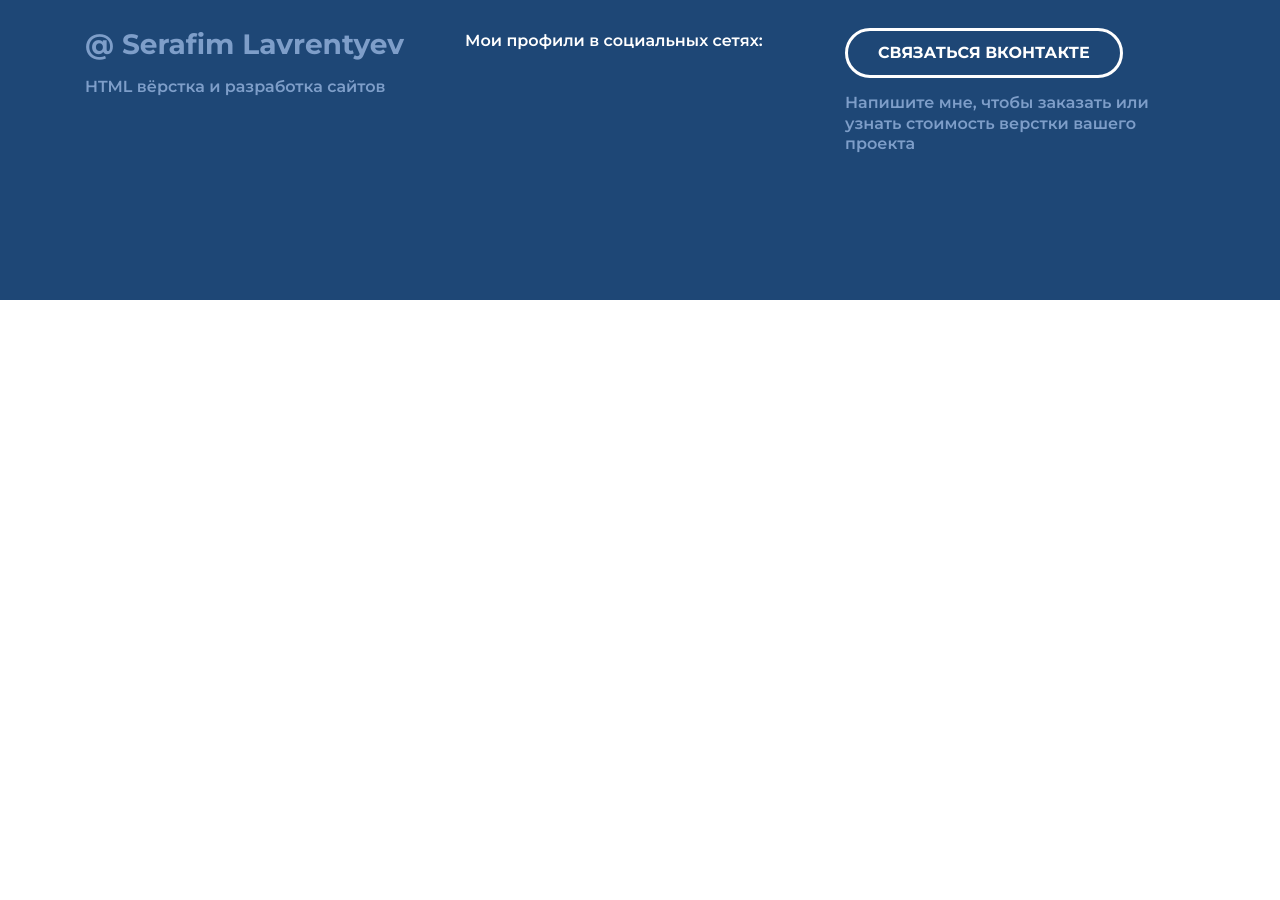
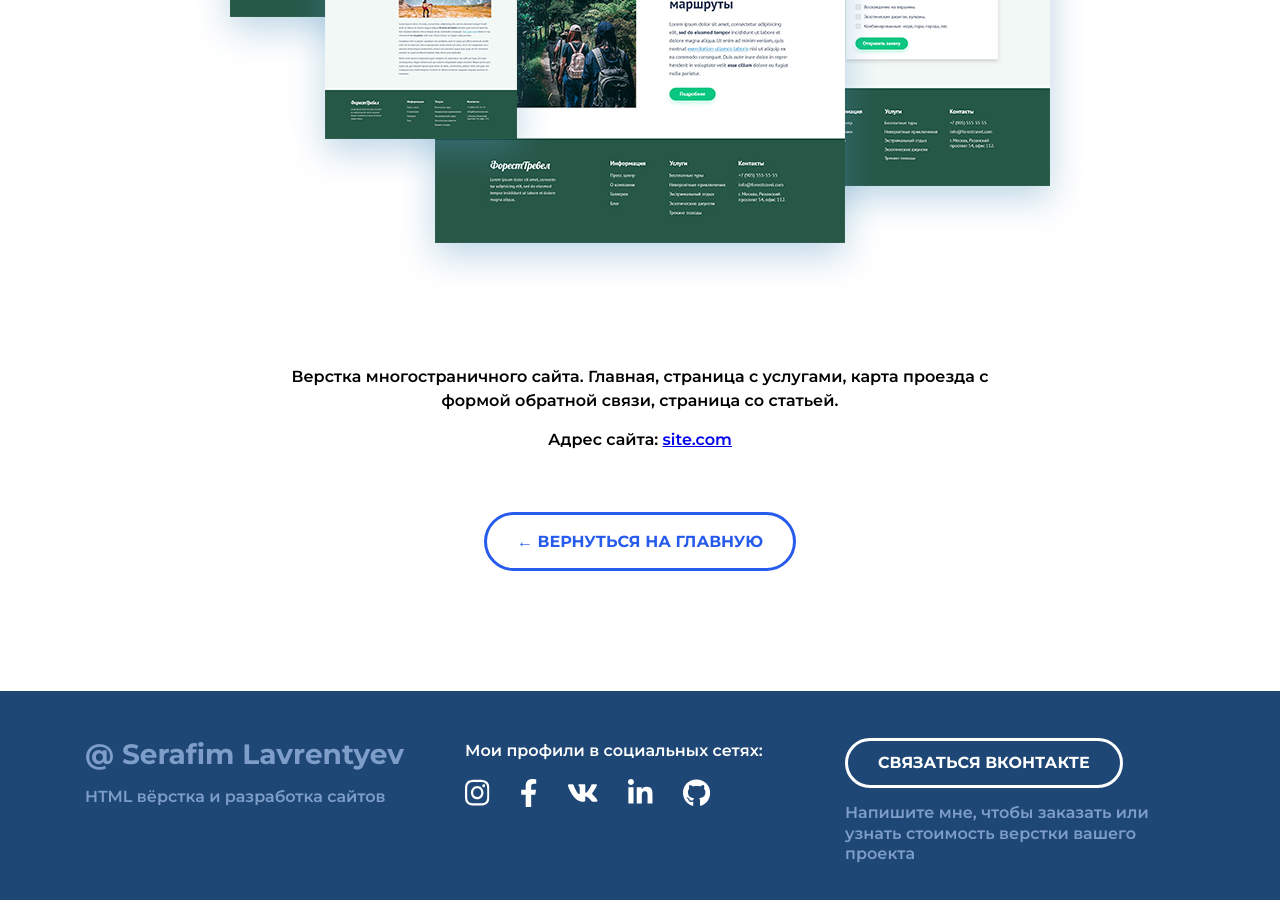
Before and after one commit to mifares007/Portfolio, a plain HTML site: page forest-travel.html in a window 1280 px wide. Shown: the part 614-1514 px from the top of the page. Before the commit the page ends 914 px from the top, so only its background shows below. Drawn offline with Linux system fonts and the light colour scheme; the site is published under a folder, as on GitHub Pages, so addresses that start at the root find nothing.

Commit message:
Add files via upload

```diff
--- a/forest-travel.html
+++ b/forest-travel.html
@@ -2,10 +2,9 @@
 <html lang="ru">
 <head>
     <meta charset="UTF-8">
-    <meta name="viewport" content="width=device-width, initial-scale=1.0">
     <title>Project "Forest travel"</title>
     <link rel="stylesheet" href="./css/main.css">
-    <link rel="stylesheet" href="/css/media.css">
+    <link rel="stylesheet" href="./css/media.css">
     <link rel="preconnect" href="https://fonts.googleapis.com">
     <link rel="preconnect" href="https://fonts.gstatic.com" crossorigin>
     <link href="https://fonts.googleapis.com/css2?family=Montserrat:ital,wght@0,600;0,700;1,400&display=swap" rel="stylesheet">
@@ -15,13 +14,13 @@
         <div class="container">
             <h1 class="project-header">Верстка сайта «Форест-тревел»</h1>
             <div class="project-img">
-                <img src="/image/project/img-forest 1.jpg" alt="«Форест-тревел»">
+                <img src="./image/project/img-forest 1.jpg" alt="«Форест-тревел»">
             </div>
             <div class="project-description">
                 <p>Верстка многостраничного сайта. Главная, страница с услугами, карта проезда с формой обратной связи, страница со статьей.</p>
                 <p>Адрес сайта: <a href="#">site.com</a></p>
             </div>
-            <a class="project-button-back" href="/index.html">← ВЕРНУТЬСЯ НА ГЛАВНУЮ</a>
+            <a class="project-button-back" href="./index.html">← ВЕРНУТЬСЯ НА ГЛАВНУЮ</a>
         </div>
     </article>
     <footer class="footer">
@@ -36,19 +35,19 @@
               <p>Мои профили в социальных сетях:</p>
               <div class="footer-icons-row">
                 <a href="#">
-                <img src="/image/icons/instagram 1.svg" alt="">
+                <img src="./image/icons/instagram 1.svg" alt="">
                 </a>
                 <a href="#">
-                <img src="/image/icons/facebook-f 1.svg" alt="">
+                <img src="./image/icons/facebook-f 1.svg" alt="">
                 </a>
                 <a href="#">
-                <img src="/image/icons/Vector.png" alt="">
+                <img src="./image/icons/Vector.png" alt="">
                 </a>
                 <a href="#">
-                <img src="/image/icons/linkedin-in-brands.svg" alt="">
+                <img src="./image/icons/linkedin-in-brands.svg" alt="">
                 </a>
                 <a href="#">
-                <img src="/image/icons/github-brands.svg" alt="">
+                <img src="./image/icons/github-brands.svg" alt="">
                 </a>
               </div>
             </div>
```
Also changed, not shown: index.html (+10 -11 lines).
